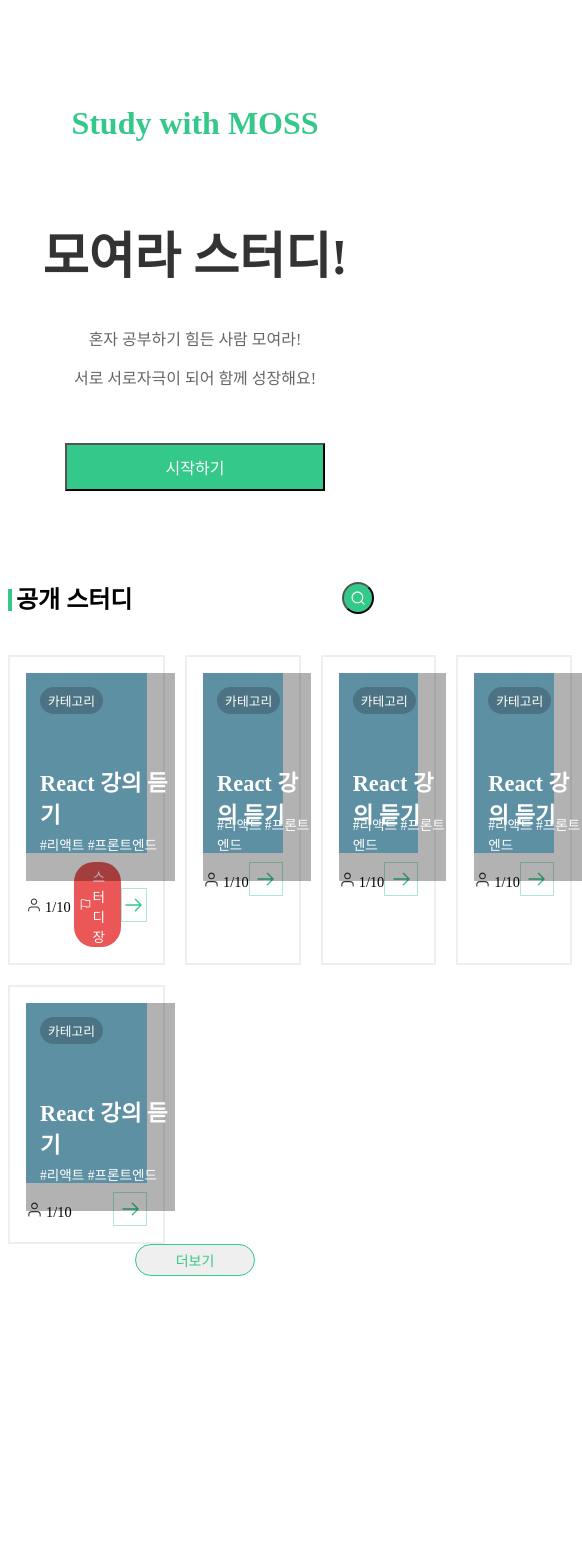
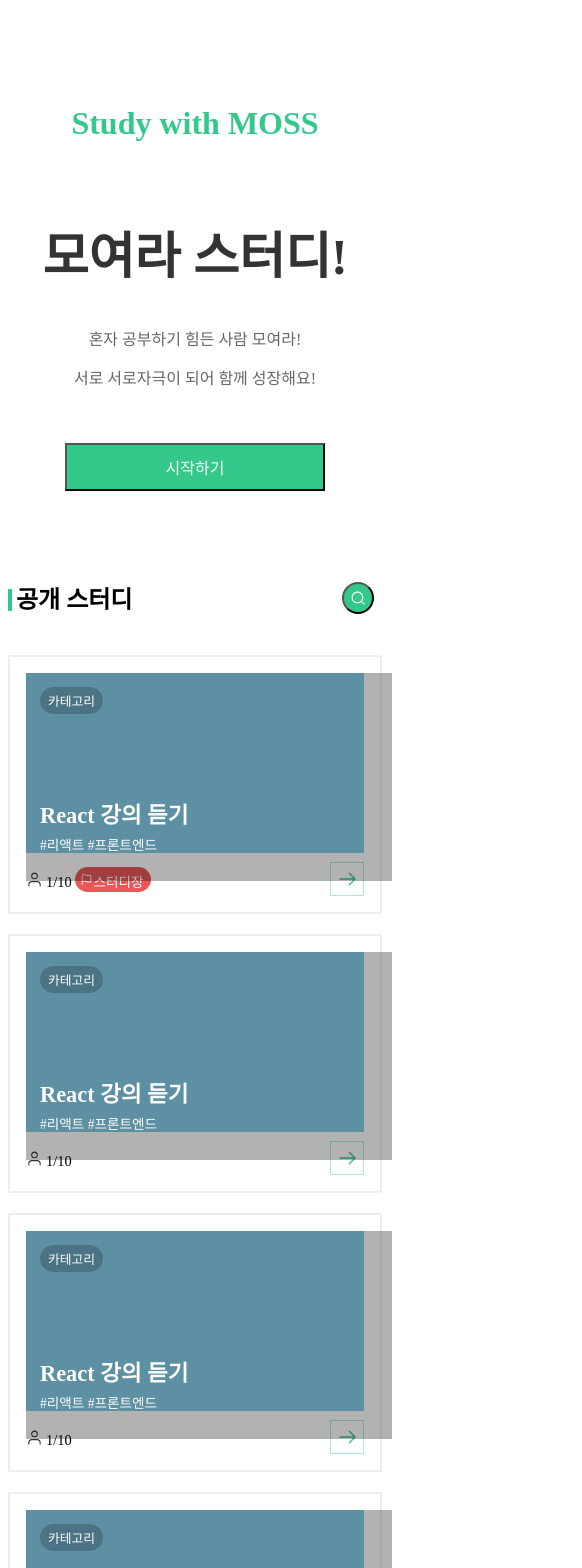
Before and after one commit to IRONDESK/moss, a Next.js app in the folder client/: page / in a window 390 px wide. Shown: the top 1568 px of the page, 582 px wide, since content can reach past the window. Before the commit the page ends 1284 px from the top, so only its background shows below. Built offline with nearby package versions, Linux system fonts and the light colour scheme.

Commit message:
💄 Home 반응형 적용

```diff
--- a/client/src/pages/index.tsx
+++ b/client/src/pages/index.tsx
@@ -27,7 +27,6 @@ const Home: NextPage = () => {
           member={1}
           link="#"
           leader={false}
-
         />
         <StudyCard
           category="카테고리"
@@ -36,7 +35,6 @@ const Home: NextPage = () => {
           member={1}
           link="#"
           leader={false}
-
         />
         <StudyCard
           category="카테고리"
@@ -45,7 +43,6 @@ const Home: NextPage = () => {
           member={1}
           link="#"
           leader={false}
-
         />
         <StudyCard
           category="카테고리"
@@ -54,7 +51,6 @@ const Home: NextPage = () => {
           member={1}
           link="#"
           leader={false}
-
         />
       </StudyList>
       <Scroll />
@@ -66,6 +62,10 @@ const StudyList = styled.section`
   display: grid;
   grid-template-columns: repeat(4, 1fr);
   gap: 20px;
+  @media (max-width: 440px) {
+    grid-template-columns: repeat(1, 1fr);
+    margin: 0 0 20px;
+  }
 `;
 
 export default Home;
```
